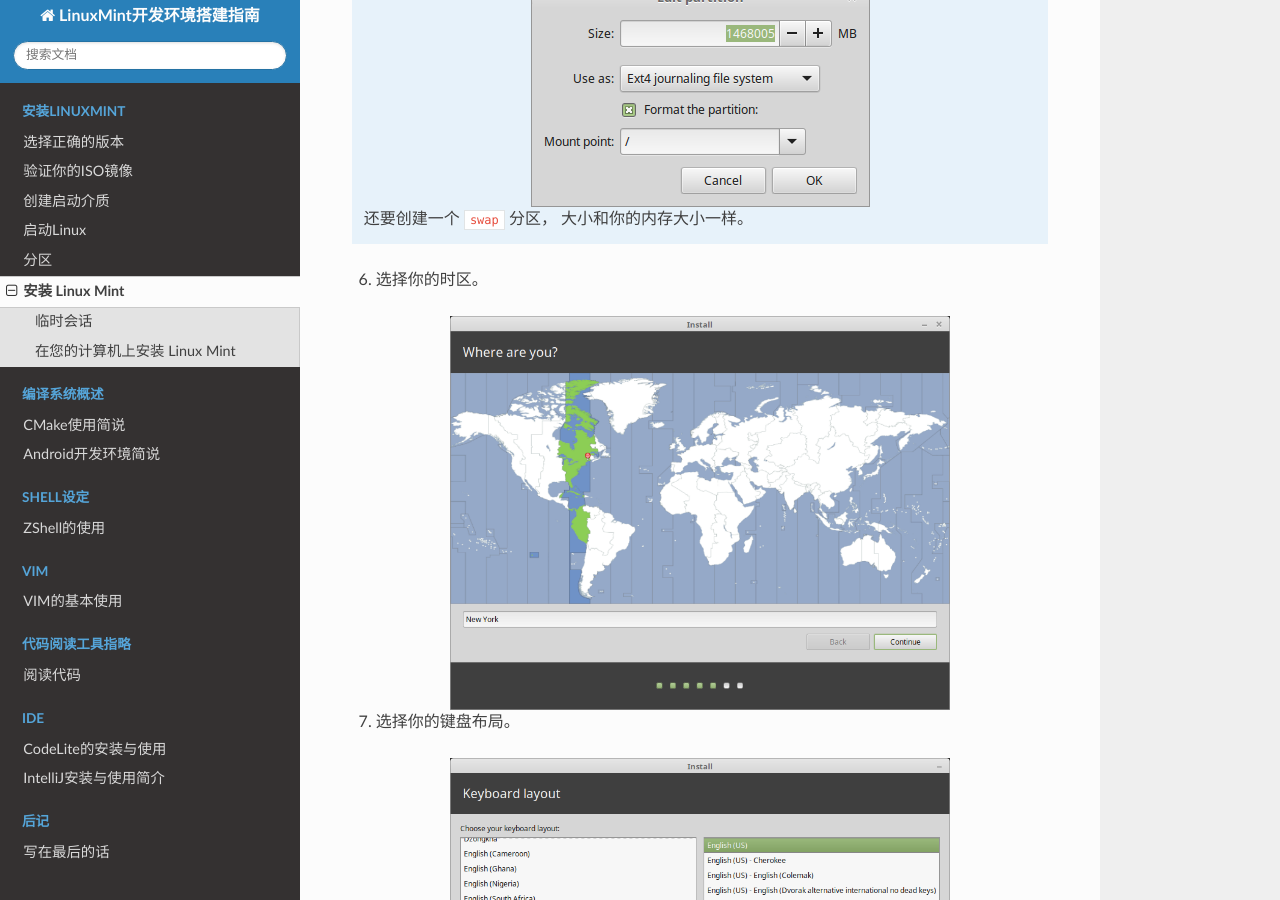
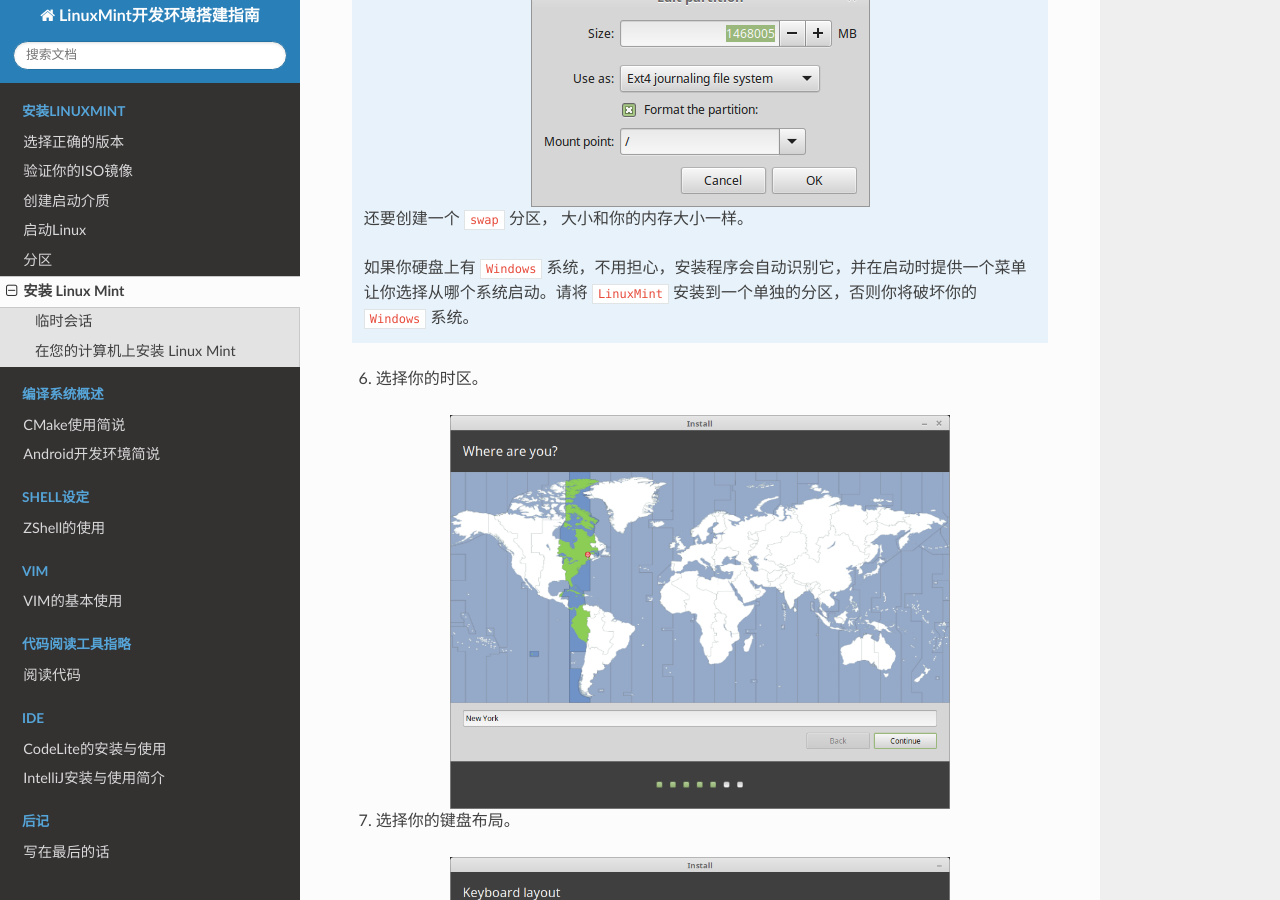
Before and after one commit to chengyi/lm-general-env-setup-manual, a Sphinx documentation site: the page built from source/install.rst, in a window 1280 px wide and 900 px high, scrolled down 3258 px. Built offline with Sphinx 7.4.7 and the Read the Docs theme 2.0.0, drawn with Linux system fonts in a browser that asks for light colours.

Commit message:
add install notes about windows

```diff
--- a/source/install.rst
+++ b/source/install.rst
@@ -69,6 +69,8 @@
 
     还要创建一个 ``swap`` 分区， 大小和你的内存大小一样。
 
+    如果你硬盘上有 ``Windows`` 系统，不用担心，安装程序会自动识别它，并在启动时提供一个菜单让你选择从哪个系统启动。请将 ``LinuxMint`` 安装到一个单独的分区，否则你将破坏你的 ``Windows`` 系统。
+
 6. 选择你的时区。
 
 .. figure:: images/installer-timezone.png
```
